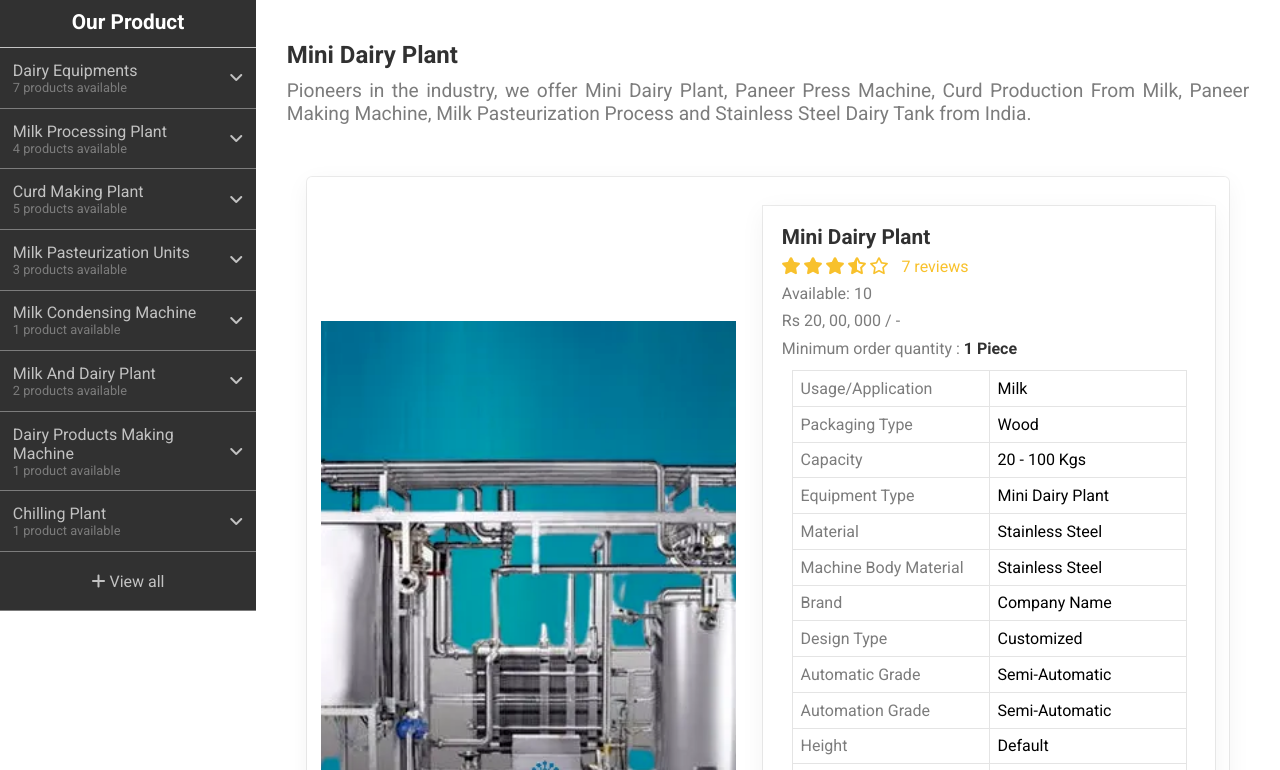
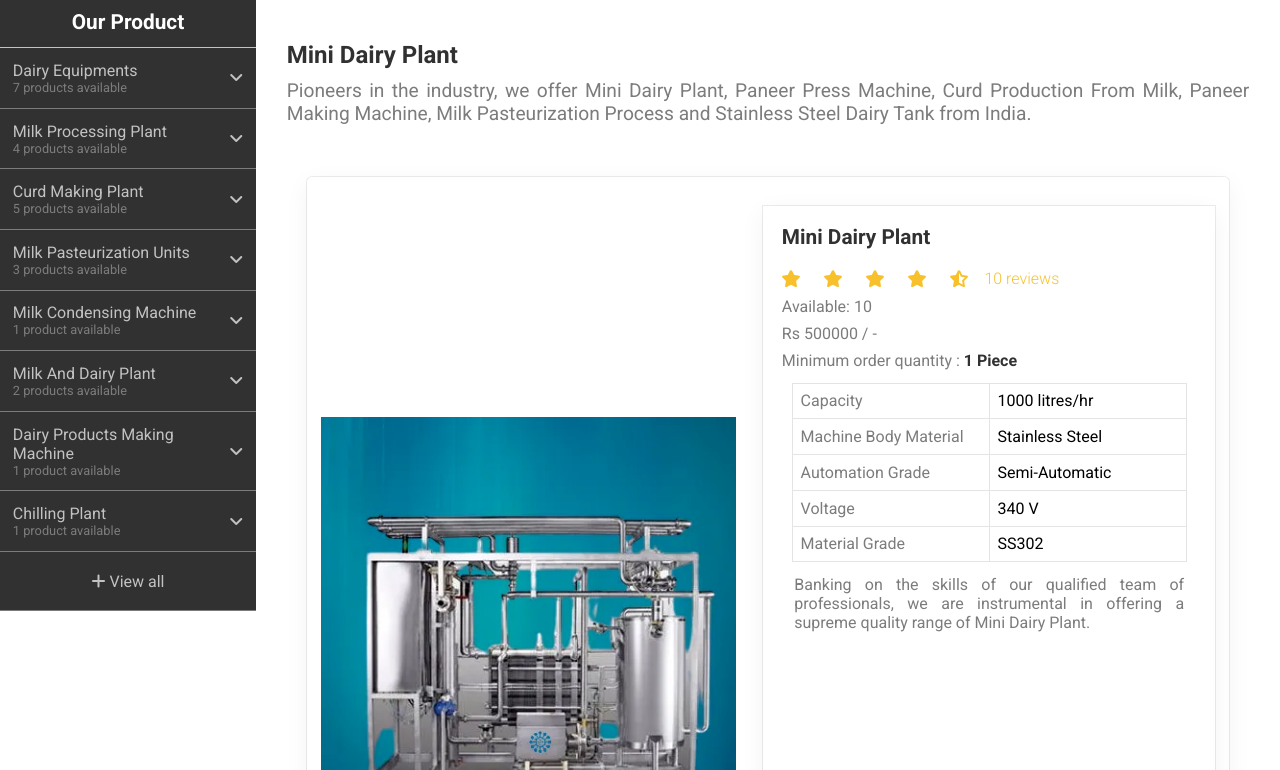
Before and after one commit to kavinprakash091/machinery, a React (Create React App) app in the folder front_end/: page /machines/mini-dairy-plant in a window 1280 px wide. Shown: the part 696-1466 px from the top of the page. Built offline with nearby package versions, Linux system fonts and the light colour scheme.

Commit message:
machine-share-like

```diff
--- a/front_end/src/components/ProductDetails.js
+++ b/front_end/src/components/ProductDetails.js
@@ -1,106 +1,80 @@
-import React from 'react';
+import React, { useState } from 'react';
 import { Link } from 'react-router-dom';
 import '../styles/MachineScreen.css';
+import Ratings from './Ratings';
 
-export default function ProductDetails() {
+export default function ProductDetails({ product_detail }) {
+  const [isLiked, setIsLiked] = useState(false);
   return (
     <section className="machine-detail-container">
       <div className="machine-detail-left-section">
-        <img src={require('../assets/mini_dairy_plant.png')} alt="machine" />
+        <img src={product_detail.image} alt={product_detail.name} />
+        <div className="machine-like-container">
+          <div
+            className={isLiked ? 'machine-like machine-liked' : 'machine-like'}
+          >
+            <i
+              onClick={() => setIsLiked(!isLiked)}
+              className={
+                isLiked
+                  ? 'fa-solid fa-heart fa-beat'
+                  : 'fa-regular fa-heart fa-beat'
+              }
+            ></i>{' '}
+            {product_detail.likes}{' '}
+            {product_detail.likes === 1 ? 'Like' : 'Likes'}
+          </div>
+          <div className="machine-share">
+            <Link to="#">
+              <i className="fa-solid fa-share-nodes"></i> Share
+            </Link>
+          </div>
+        </div>
       </div>
       <div className="machine-detail-right-section">
-        <Link to="/machines/mini-dairy-plant" className="machine-name1">
-          Mini Dairy Plant{' '}
+        <Link
+          to={`/machines/${product_detail.name
+            .toLowerCase()
+            .replace(/ /g, '-')}`}
+          className="machine-name1"
+        >
+          {product_detail.name}
         </Link>{' '}
-        <div className="review-container1">
-          <div className="star-container1">
-            <i className="fa-solid fa-star fa-beat"> </i>{' '}
-            <i className="fa-solid fa-star fa-beat"> </i>{' '}
-            <i className="fa-solid fa-star fa-beat"> </i>{' '}
-            <i className="fa-solid fa-star-half-stroke fa-beat"> </i>{' '}
-            <i className="fa-regular fa-star fa-beat"> </i>{' '}
-          </div>{' '}
-          <p> 7 reviews </p>{' '}
+        <Ratings
+          ratings={product_detail.ratings}
+          numReviews={product_detail.numReviews}
+        />
+        <div className="available-products1">
+          {' '}
+          Available: {product_detail.countInStocks}{' '}
         </div>{' '}
-        <div className="available-products1"> Available: 10 </div>{' '}
-        <div className="machine-price1"> Rs 20, 00, 000 / - </div>{' '}
+        <div className="machine-price1"> Rs {product_detail.price} / - </div>{' '}
         <div className="minimum-order-quantity">
           Minimum order quantity : <span>1 Piece</span>
         </div>
         <div className="machine-information-container">
           <table className="machine-detail-table">
-            <tr>
-              <td>Usage/Application</td>
-              <td>Milk</td>
-            </tr>
-            <tr>
-              <td>Packaging Type</td>
-              <td>Wood</td>
-            </tr>
-            <tr>
-              <td>Capacity</td>
-              <td>20 - 100 Kgs</td>
-            </tr>
-            <tr>
-              <td>Equipment Type</td>
-              <td>Mini Dairy Plant</td>
-            </tr>
-            <tr>
-              <td>Material</td>
-              <td>Stainless Steel</td>
-            </tr>
-            <tr>
-              <td>Machine Body Material</td>
-              <td>Stainless Steel</td>
-            </tr>
-            <tr>
-              <td>Brand</td>
-              <td>Company Name</td>
-            </tr>
-            <tr>
-              <td>Design Type</td>
-              <td>Customized</td>
-            </tr>
-            <tr>
-              <td>Automatic Grade</td>
-              <td>Semi-Automatic</td>
-            </tr>
-            <tr>
-              <td>Automation Grade</td>
-              <td>Semi-Automatic</td>
-            </tr>
-            <tr>
-              <td>Height</td>
-              <td>Default</td>
-            </tr>
-            <tr>
-              <td>Operated By</td>
-              <td>Automatic</td>
-            </tr>
-            <tr>
-              <td>Orientation</td>
-              <td>Horizontal</td>
-            </tr>
-            <tr>
-              <td>Type</td>
-              <td>Air Pneumatic</td>
-            </tr>
-            <tr>
-              <td>Voltage</td>
-              <td>220</td>
-            </tr>
+            {product_detail.details[0].map((x, index) => (
+              <tr key={index}>
+                <td>{x}</td>
+                <td>{product_detail.details[1][index]}</td>
+              </tr>
+            ))}
           </table>
-          <p>
-            In order to keep pace with the never-ending demands of customers, we
-            are involved in offering a wide range of Paneer Press Machine.
-          </p>
-          <h2>Additional Information</h2>
-          <ul>
-            <li>Item Code: 002</li>
-            <li>Production Capacity: 20 - 100 Kgs</li>
-            <li>Delivery Time: 1'Week</li>
-            <li>Packaging Details: wood</li>
-          </ul>
+          {product_detail.description !== '' && (
+            <p>{product_detail.description}</p>
+          )}
+
+          {product_detail.additional_information.length !== 0 && (
+            <div>
+              <h2>Additional Information</h2>
+              <ul>
+                {product_detail.additional_information.map((info, index) => (
+                  <li key={index}>{info}</li>
+                ))}
+              </ul>
+            </div>
+          )}
         </div>
         <button className="add-to-cart-button1">
           ADD TO CART <i className="fa-solid fa-cart-shopping fa-shake"> </i>{' '}
--- a/front_end/src/components/ProductLists.js
+++ b/front_end/src/components/ProductLists.js
@@ -2,6 +2,7 @@ import React from 'react';
 import { Link } from 'react-router-dom';
 import '../styles/HomeScreen.css';
 import data from '../data';
+import Ratings from './Ratings';
 
 export default function ProductLists() {
   return (
@@ -19,16 +20,10 @@ export default function ProductLists() {
             >
               {product.name}
             </Link>{' '}
-            <div className="review-container">
-              <div className="star-container">
-                <i className="fa-solid fa-star fa-beat"> </i>{' '}
-                <i className="fa-solid fa-star fa-beat"> </i>{' '}
-                <i className="fa-solid fa-star fa-beat"> </i>{' '}
-                <i className="fa-solid fa-star-half-stroke fa-beat"> </i>{' '}
-                <i className="fa-regular fa-star fa-beat"> </i>
-              </div>
-              <p> {product.numReviews} reviews </p>
-            </div>
+            <Ratings
+              ratings={product.ratings}
+              numReviews={product.numReviews}
+            />
             <div className="available-products">
               Available: {product.countInStocks}
             </div>
--- /dev/null
+++ b/front_end/src/components/Ratings.js
@@ -0,0 +1,59 @@
+import React from 'react';
+import '../styles/MachineScreen.css';
+
+export default function Ratings({ ratings, numReviews }) {
+  return (
+    <section className="review-container">
+      <div className="star-container">
+        <i
+          className={
+            ratings >= 1
+              ? 'fa-solid fa-star fa-beat'
+              : ratings >= 0.5
+              ? 'fa-solid fa-star-half-stroke fa-beat'
+              : 'fa-regular fa-star fa-beat'
+          }
+        ></i>
+        <i
+          className={
+            ratings >= 2
+              ? 'fa-solid fa-star fa-beat'
+              : ratings >= 1.5
+              ? 'fa-solid fa-star-half-stroke fa-beat'
+              : 'fa-regular fa-star fa-beat'
+          }
+        ></i>
+        <i
+          className={
+            ratings >= 3
+              ? 'fa-solid fa-star fa-beat'
+              : ratings >= 2.5
+              ? 'fa-solid fa-star-half-stroke fa-beat'
+              : 'fa-regular fa-star fa-beat'
+          }
+        ></i>
+        <i
+          className={
+            ratings >= 4
+              ? 'fa-solid fa-star fa-beat'
+              : ratings >= 3.5
+              ? 'fa-solid fa-star-half-stroke fa-beat'
+              : 'fa-regular fa-star fa-beat'
+          }
+        ></i>
+        <i
+          className={
+            ratings >= 5
+              ? 'fa-solid fa-star fa-beat'
+              : ratings >= 4.5
+              ? 'fa-solid fa-star-half-stroke fa-beat'
+              : 'fa-regular fa-star fa-beat'
+          }
+        ></i>
+      </div>
+      <p>
+        {numReviews} {numReviews === 1 ? 'review' : 'reviews'}
+      </p>
+    </section>
+  );
+}
--- a/front_end/src/screens/SubMachineScreen.js
+++ b/front_end/src/screens/SubMachineScreen.js
@@ -1,4 +1,5 @@
 import React from 'react';
+import { useParams } from 'react-router-dom';
 import Comment from '../components/Comment';
 import ContactHeader from '../components/ContactHeader';
 import Navbar from '../components/Navbar';
@@ -9,9 +10,23 @@ import ProductLists from '../components/ProductLists';
 import RelatedImages from '../components/RelatedImages';
 import RelatedVideos from '../components/RelatedVideos';
 import Sidebar from '../components/Sidebar';
+import data from '../data';
 import '../styles/MachineScreen.css';
 
 export default function SubMachineScreen() {
+  const { machine_name } = useParams();
+  const product_name = machine_name.replace(/-/g, ' ');
+  console.log(product_name);
+  var product_details;
+  data.sub_products.map((product, x) => {
+    product.map((sub_product, y) => {
+      sub_product.toLowerCase() === product_name &&
+        (product_details = data.product_details[x][y]);
+    });
+  });
+
+  console.log(product_details);
+
   return (
     <section className="machine-page">
       <PageHeader />
@@ -28,7 +43,7 @@ export default function SubMachineScreen() {
             Pasteurization Process and Stainless Steel Dairy Tank from India.{' '}
           </p>{' '}
         </div>{' '}
-        <ProductDetails />
+        <ProductDetails product_detail={product_details} />
         <ProductLists />
         <RelatedImages
           icon="fa-solid fa-camera fa-shake"
--- a/front_end/src/styles/MachineScreen.css
+++ b/front_end/src/styles/MachineScreen.css
@@ -118,7 +118,7 @@
 }
 
 .machine-detail-left-section {
-  height: 70%;
+  height: 50%;
   width: 45%;
 }
 
@@ -131,6 +131,29 @@
 .machine-detail-left-section > img:hover {
   transition: 0.5s;
   transform: scale(1.03);
+}
+
+.machine-like-container {
+  width: 90%;
+  margin: 23% auto;
+  padding: 5%;
+  display: flex;
+  align-items: center;
+  justify-content: space-between;
+}
+
+.machine-like {
+  color: #7c7c7c;
+}
+
+.machine-liked i {
+  color: #ff2828;
+}
+
+.machine-share a {
+  font-size: 1.3rem;
+  text-decoration: none;
+  color: #24a887;
 }
 
 .machine-detail-right-section {
@@ -210,7 +233,7 @@
 }
 
 .add-to-cart-button1 {
-  margin-top: 5%;
+  margin-top: 1%;
   margin-left: 25%;
   padding: 2% 10%;
   font-size: 1rem;
```
Also changed, not shown: front_end/src/data.js (+15 -8 lines).
